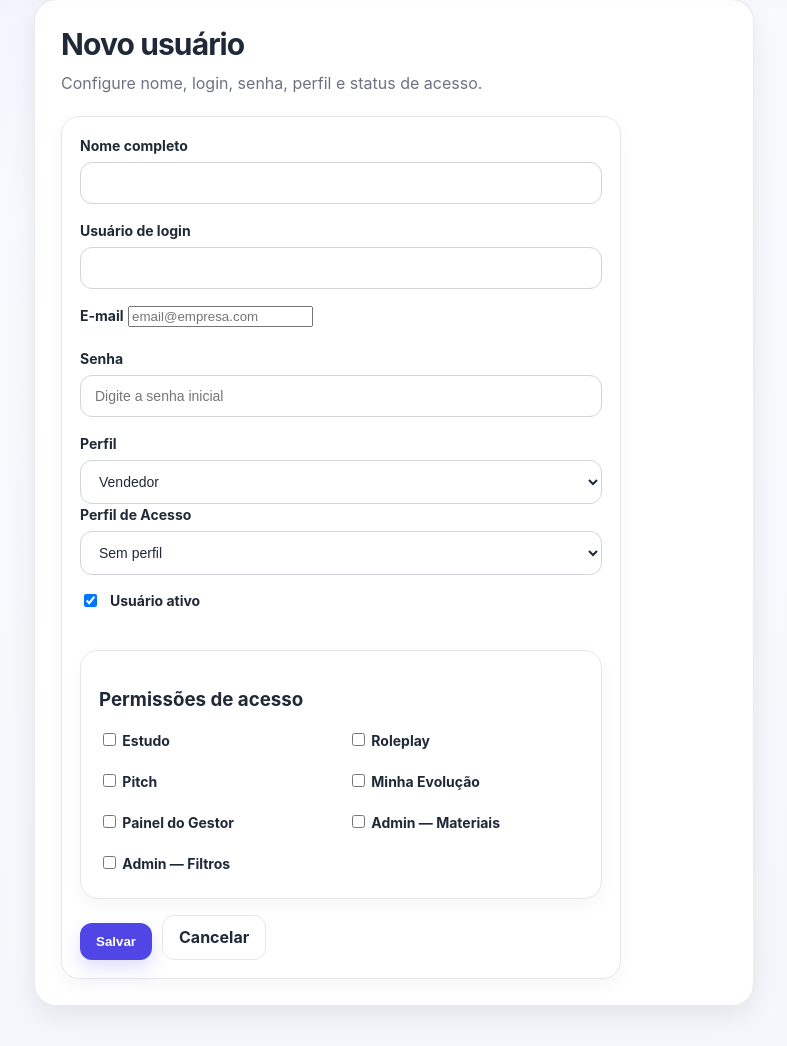
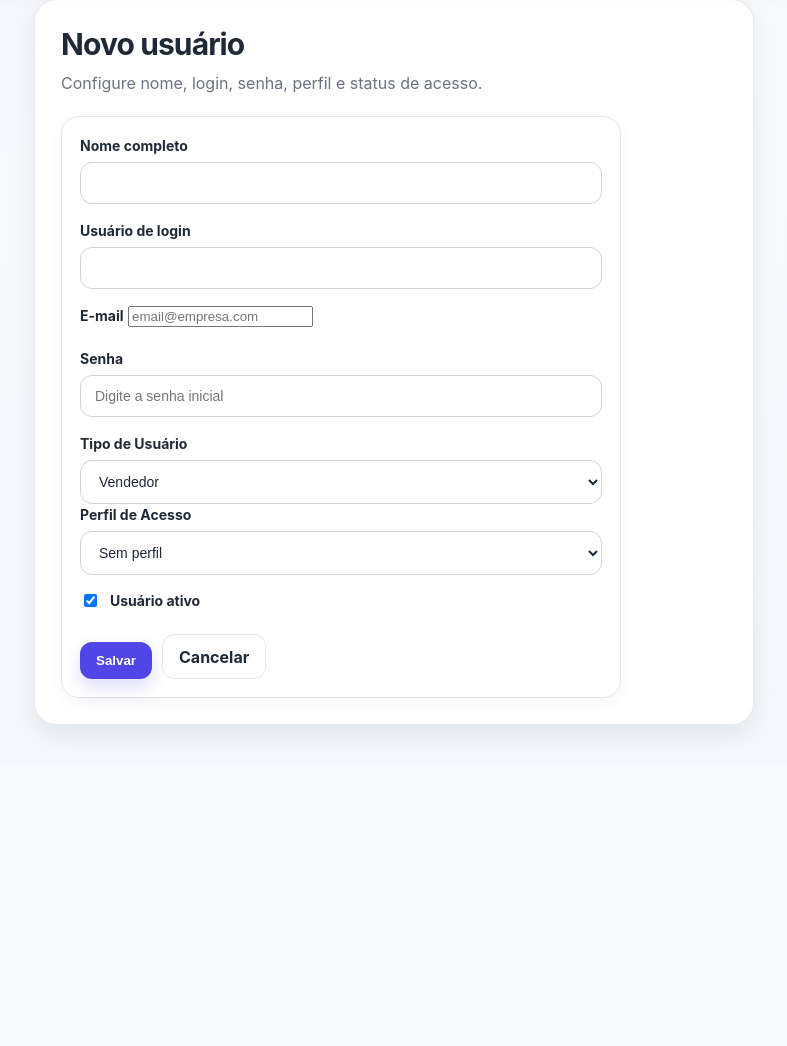
Before and after one commit to brrasantos-commits/mentoria-maconica, a Python web app: template pitch_app/templates/admin_user_form.html in a window 1280 px wide. Shown: the part 203-1249 px from the top of the page, without its empty margins (246-1033 px from the left). After the commit the page ends 940 px from the top, so only its background shows below. Run offline with Jinja, Linux system fonts and the light colour scheme; the template is opened without the code that fills it, so the values that code supplies are empty.

Commit message:
fix: remove user-level permission checkboxes

```diff
--- a/pitch_app/templates/admin_user_form.html
+++ b/pitch_app/templates/admin_user_form.html
@@ -43,7 +43,7 @@
     </div>
 
     <div>
-      <label>Perfil</label>
+      <label>Tipo de Usuário</label>
       <select name="role" required>
         <option value="seller" {% if user and user.role == 'seller' %}selected{% endif %}>Vendedor</option>
         <option value="admin" {% if user and user.role == 'admin' %}selected{% endif %}>Administrador</option>
@@ -65,50 +65,6 @@
       <input type="checkbox" name="active" value="true" {% if not user or user.active %}checked{% endif %}>
       Usuário ativo
     </label>
-
-    <div class="panel-card" style="margin-top:16px;">
-      <h3>Permissões de acesso</h3>
-
-    {% set permissions = permissions if permissions is defined else [] %}
-
-      <div class="form-row">
-        <label>
-          <input type="checkbox" name="permissions" value="estudo" {% if "estudo" in permissions %}checked{% endif %}>
-          Estudo
-        </label>
-
-        <label>
-          <input type="checkbox" name="permissions" value="roleplay" {% if "roleplay" in permissions %}checked{% endif %}>
-          Roleplay
-        </label>
-
-        <label>
-          <input type="checkbox" name="permissions" value="pitch" {% if "pitch" in permissions %}checked{% endif %}>
-          Pitch
-        </label>
-
-        <label>
-          <input type="checkbox" name="permissions" value="historico" {% if "historico" in permissions %}checked{% endif %}>
-          Minha Evolução
-        </label>
-
-        <label>
-          <input type="checkbox" name="permissions" value="painel_gestor" {% if "painel_gestor" in permissions %}checked{% endif %}>
-          Painel do Gestor
-        </label>
-
-        <label>
-          <input type="checkbox" name="permissions" value="admin_materiais" {% if "admin_materiais" in permissions %}checked{% endif %}>
-          Admin — Materiais
-        </label>
-
-        <label>
-          <input type="checkbox" name="permissions" value="admin_filtros" {% if "admin_filtros" in permissions %}checked{% endif %}>
-          Admin — Filtros
-        </label>
-      </div>
-    </div>
-
     <div style="display:flex; gap:10px; flex-wrap:wrap;">
       <button class="primary-btn" type="submit">Salvar</button>
       <a class="secondary-btn" href="/admin/users">Cancelar</a>
```
